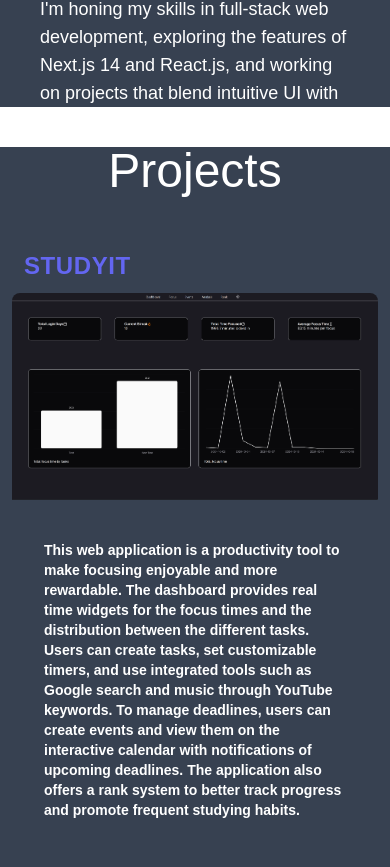
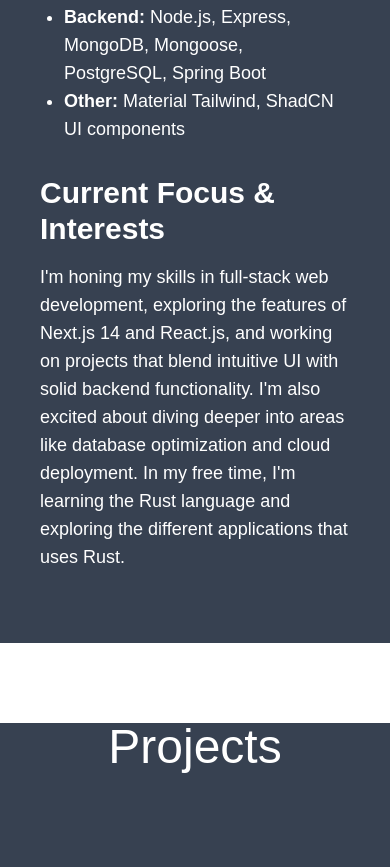
Before and after one commit to Aeonoi/Aeonoi.github.io, a Next.js app: page / in a window 390 px wide. Shown: the part 1637-2504 px from the top of the page. Built offline with nearby package versions, Linux system fonts and the light colour scheme.

Commit message:
style(style): better margins for smaller devices

```diff
--- a/components/about.tsx
+++ b/components/about.tsx
@@ -4,7 +4,7 @@
 const About: React.FC = () => {
   return (
     <main id="about" className="animate-fadeIn">
-      <Background styles="h-screen flex items-center">
+      <Background styles="h-full md:h-screen flex items-center">
         {/* <div className="grid grid-cols-2 text-black max-w-4xl mx-auto p-6"> */}
         <div className="grid grid-cols-1 md:grid-cols-2 text-white justify-items-center mx-auto p-10">
           <section className="mb-8 max-w-3xl">
--- a/components/projects.tsx
+++ b/components/projects.tsx
@@ -7,7 +7,7 @@
       <Background>
         <p
           id="projects"
-          className="text-5xl items-center text-center text-white scroll-m-14 m-10"
+          className="text-5xl items-center text-center text-white scroll-m-14 m-20 lg:m-10"
         >
           Projects
         </p>
--- a/components/resume.tsx
+++ b/components/resume.tsx
@@ -6,7 +6,7 @@
   return (
     <main id="resume" className="animate-fadeIn scroll-m-14">
       <Background styles="h-screen">
-        <p className="text-5xl items-center text-center text-white m-10">
+        <p className="text-5xl items-center text-center text-white m-20 lg:m-10">
           Resume
         </p>
         <div className="grid grid-cols-1 lg:grid-cols-2">
```
